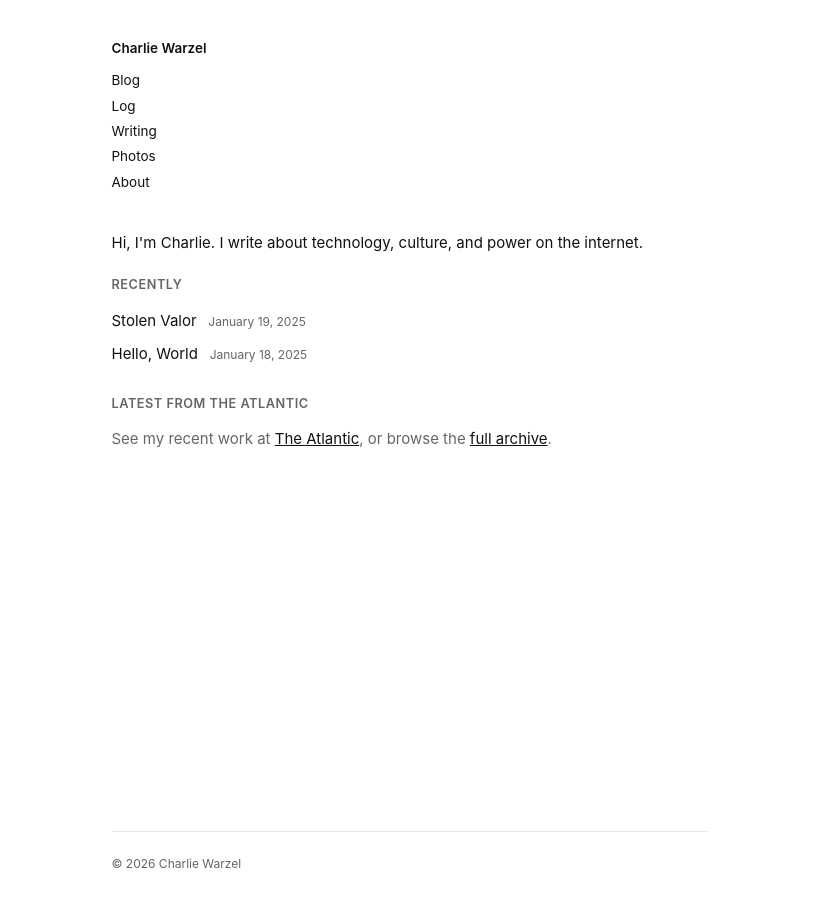
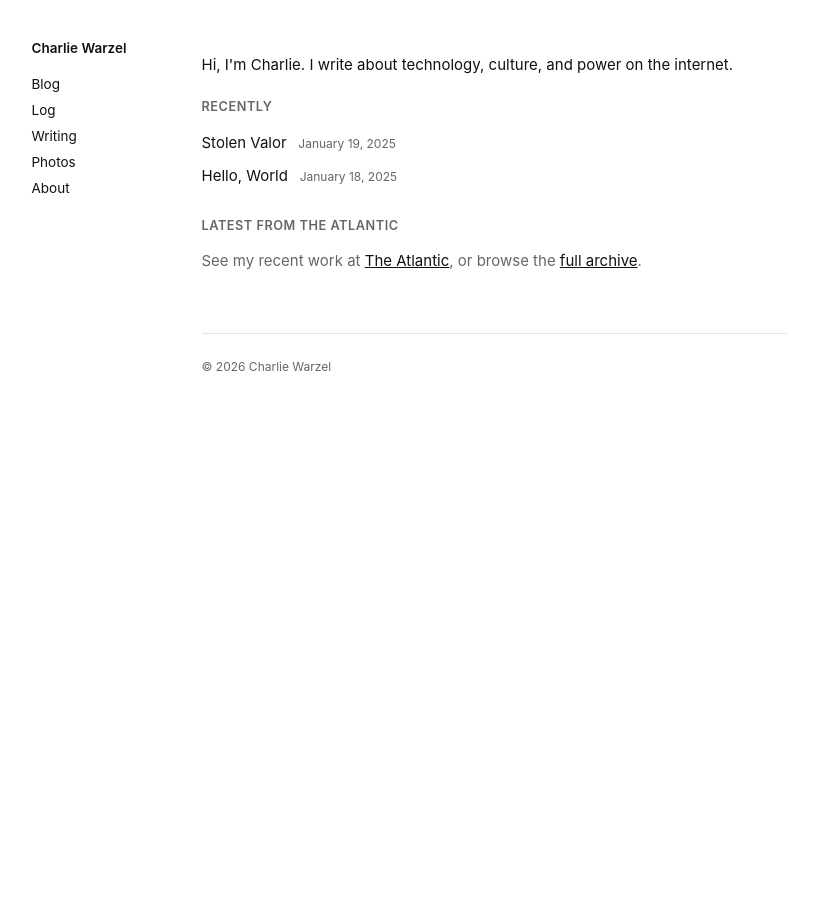
Before and after one commit to cwarzel/cwarzel.github.io, a Jekyll site: the page built from index.html, in a window 1280 px wide. Shown: the whole page, without its empty margins (231-1049 px from the left). Built offline with Jekyll 4.4.1, drawn with Linux system fonts in a browser that asks for light colours.

Commit message:
Move navigation to left sidebar, vertical links

```diff
--- a/_layouts/default.html
+++ b/_layouts/default.html
@@ -9,8 +9,8 @@
   <link rel="alternate" type="application/rss+xml" title="{{ site.title }}" href="/feed.xml">
 </head>
 <body>
-  <div class="container">
-    <header class="header">
+  <div class="layout">
+    <aside class="sidebar">
       <a href="/" class="site-name">{{ site.title }}</a>
       <nav class="nav">
         <a href="/blog"{% if page.url == '/blog/' or page.url contains '/blog/' %} class="active"{% endif %}>Blog</a>
@@ -19,15 +19,15 @@
         <a href="/photos"{% if page.url == '/photos/' %} class="active"{% endif %}>Photos</a>
         <a href="/about"{% if page.url == '/about/' %} class="active"{% endif %}>About</a>
       </nav>
-    </header>
+    </aside>
 
     <main class="main">
       {{ content }}
+
+      <footer class="footer">
+        <p>&copy; {{ 'now' | date: '%Y' }} {{ site.author }}</p>
+      </footer>
     </main>
-
-    <footer class="footer">
-      <p>&copy; {{ 'now' | date: '%Y' }} {{ site.author }}</p>
-    </footer>
   </div>
 </body>
 </html>
--- a/assets/styles.css
+++ b/assets/styles.css
@@ -39,16 +39,28 @@ body {
   color: var(--text);
 }
 
-/* Container */
-.container {
-  max-width: 640px;
+/* Two-column layout */
+.layout {
+  display: grid;
+  grid-template-columns: 140px 1fr;
+  gap: 2rem;
+  max-width: 800px;
   margin: 0 auto;
   padding: 2.5rem 1.5rem;
 }
 
-/* Header */
-.header {
-  margin-bottom: 2.5rem;
+@media (max-width: 600px) {
+  .layout {
+    grid-template-columns: 1fr;
+    gap: 1.5rem;
+  }
+}
+
+/* Sidebar */
+.sidebar {
+  position: sticky;
+  top: 2.5rem;
+  align-self: start;
 }
 
 .site-name {
@@ -57,11 +69,10 @@ body {
   font-weight: 600;
   color: var(--text);
   text-decoration: none;
-  margin-bottom: 0.75rem;
+  margin-bottom: 1rem;
 }
 
 .site-name:hover {
-  color: var(--text);
   text-decoration: none;
 }
 
@@ -69,7 +80,7 @@ body {
 .nav {
   display: flex;
   flex-direction: column;
-  gap: 0.25rem;
+  gap: 0.3rem;
 }
 
 .nav a {
@@ -86,9 +97,29 @@ body {
   font-weight: 500;
 }
 
+@media (max-width: 600px) {
+  .sidebar {
+    position: static;
+    display: flex;
+    flex-wrap: wrap;
+    align-items: baseline;
+    gap: 1rem;
+  }
+
+  .site-name {
+    margin-bottom: 0;
+    margin-right: 1rem;
+  }
+
+  .nav {
+    flex-direction: row;
+    gap: 1rem;
+  }
+}
+
 /* Main */
 .main {
-  min-height: 60vh;
+  max-width: 600px;
 }
 
 /* Footer */
```
